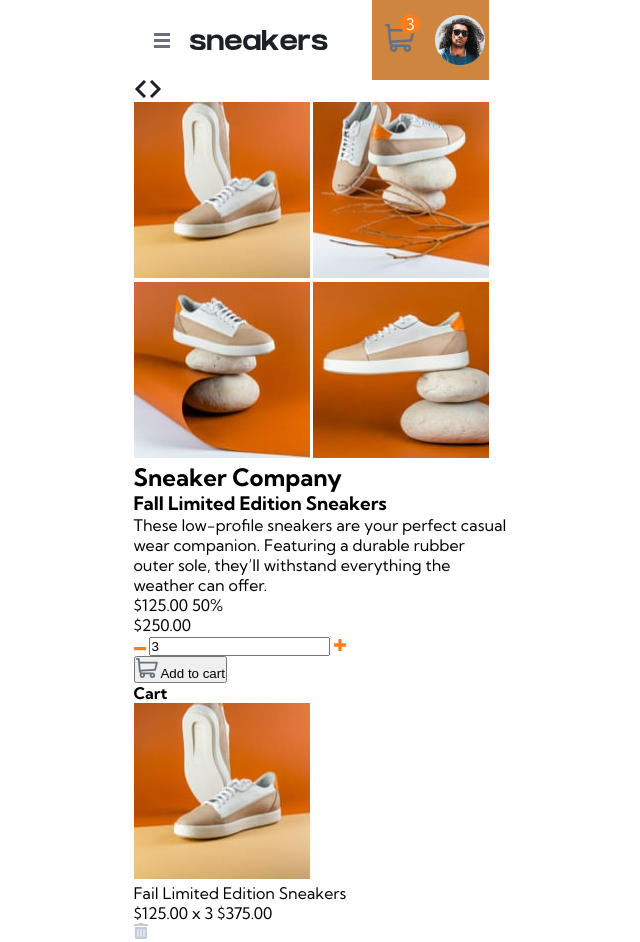
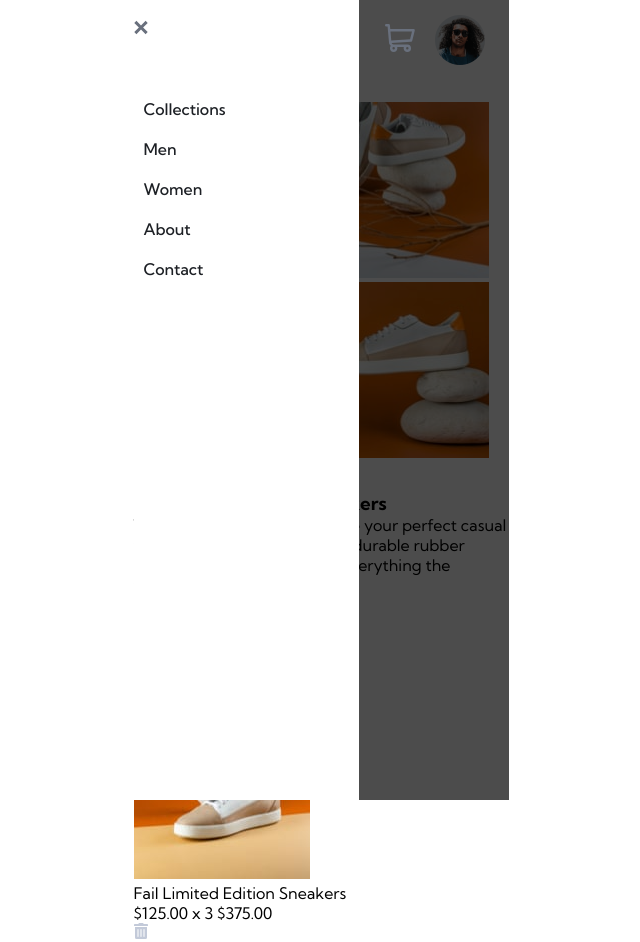
Before and after one commit to NataliPerezG/e-commerce-pages, a website built with Vite: page index.html in a window 1280 px wide. Shown: the top 942 px of the page, without its empty margins (319-959 px from the left). Built offline with nearby package versions, Linux system fonts and the light colour scheme; some packages are replaced by stand-ins of ours.

Commit message:
creating nav styles

```diff
--- a/index.html
+++ b/index.html
@@ -14,9 +14,10 @@
   <header class="header">
 
     <div class="header-config">
+
       <img class="header-menu" src="./src/assets/icons/icon-menu.svg" alt="menu">
+
       <img class="header-logo" src="./src/assets/icons/logo.svg" alt="logo">
-    </div>
 
       <!-- stat nav for desktop -->
       <nav class="navbar">
@@ -29,6 +30,8 @@
         </ul>
       </nav>
       <!-- end nav for desktop -->
+    </div>
+
 
     <!-- stat nav for mobile -->
     <div class="modal-navbar__background">
@@ -46,15 +49,13 @@
     <!-- end nav for mobile -->
 
     <div class="header-info">
-
       <div class="header-info__cart">
         <div class="header-info__cart--notification">3</div>
         <img class="header-info__cart--icon" src="./src/assets/icons/icon-cart.svg" alt="cart">
       </div>
+      <img class="header-info__avatar" src="./src/assets/images/image-avatar.png" alt="avatar">
+    </div>
 
-      <img class="header-info__avatar" src="./src/assets/images/image-avatar.png" alt="avatar">
-
-    </div>
   </header>
 
   <main class="content">
--- a/src/styles/header.css
+++ b/src/styles/header.css
@@ -2,9 +2,10 @@
     height: 10dvh;
     padding: 20px;
     display: flex;
-    justify-content: flex-start;
+    justify-content: space-between;
     align-items: center;
     gap: 20px;
+    position: relative;
 
     & .navbar {
         display: none;
@@ -19,24 +20,25 @@
         min-width: 150px;
         height: inherit;
         display: flex;
+        justify-content: space-around;
         align-items: center;
         gap: 20px;
 
+        & .header-menu:hover {
+            cursor: pointer;
+        }
+
         @media screen and (--desktop) {
+            width: 60dvw;
+
             .header-menu {
                 display: none;
-            }
-
-            .navbar {
-                display: flex;
             }
         }
     }
 
 
     & .header-info {
-        margin-right: auto;
-        background-color: peru;
         width: 150px;
         height: inherit;
         display: flex;
@@ -55,7 +57,6 @@
         }
 
         @media screen and (--desktop) {
-
             .header-info__avatar {
                 width: 70px;
             }
@@ -69,6 +70,7 @@
     position: relative;
 
     & .header-info__cart--notification {
+        display: none;
         background-color: var(--orange);
         width: 20px;
         border-radius: 50%;
@@ -89,3 +91,7 @@
         }
     }
 }
+
+.header-info__cart--icon:hover {
+    cursor: pointer;
+}
--- a/src/styles/navbar.css
+++ b/src/styles/navbar.css
@@ -1,22 +1,69 @@
+.modal-navbar__background {
+
+    position: absolute;
+    top: 0;
+    left: 0;
+    width: 100%;
+    height: 100dvh;
+    background-color: var(--black-modal);
+
+    & .modal-navbar {
+        width: 60%;
+        height: 100dvh;
+        background-color: var(--white);
+
+        & .modal-navbar__close-icon {
+            margin-top: 20px;
+        }
+
+        & .modal-navbar__close-icon:hover {
+            cursor: pointer;
+        }
+
+        & .modal-navbar__items {
+            margin-top: 50px;
+            height: 200px;
+            list-style: none;
+            display: flex;
+            flex-direction: column;
+            justify-content: space-around;
+        }
+
+    }
+
+    @media screen and (--desktop) {
+        display: none;
+    }
+}
+
+.modal-navbar__links {
+    text-decoration: none;
+    padding: 10px 50px 10px 10px;
+    color: var(--very-dark-blue);
+    font-weight: 500;
+}
+
+
+
 .navbar {
-    display: block;
-    background-color: peru;
+    height: inherit;
 
     & .navbar__items {
+        padding: 10px;
         display: flex;
-        justify-content: flex-start;
+        justify-content: space-around;
         align-items: center;
         list-style: none;
 
         & .navbar__link {
-            padding: 10px;
+            display: block;
+            padding: 30px 20px;
+            color: var(--dark-grayish-blue);
             text-decoration: none;
         }
     }
+
+    & .navbar__items li:hover {
+        border-bottom: 4px solid var(--orange);
+    }
 }
-
-
-
-.modal-navbar__background {
-    display: none;
-}
```
Lines whose indentation alone changed are shown as unchanged.
